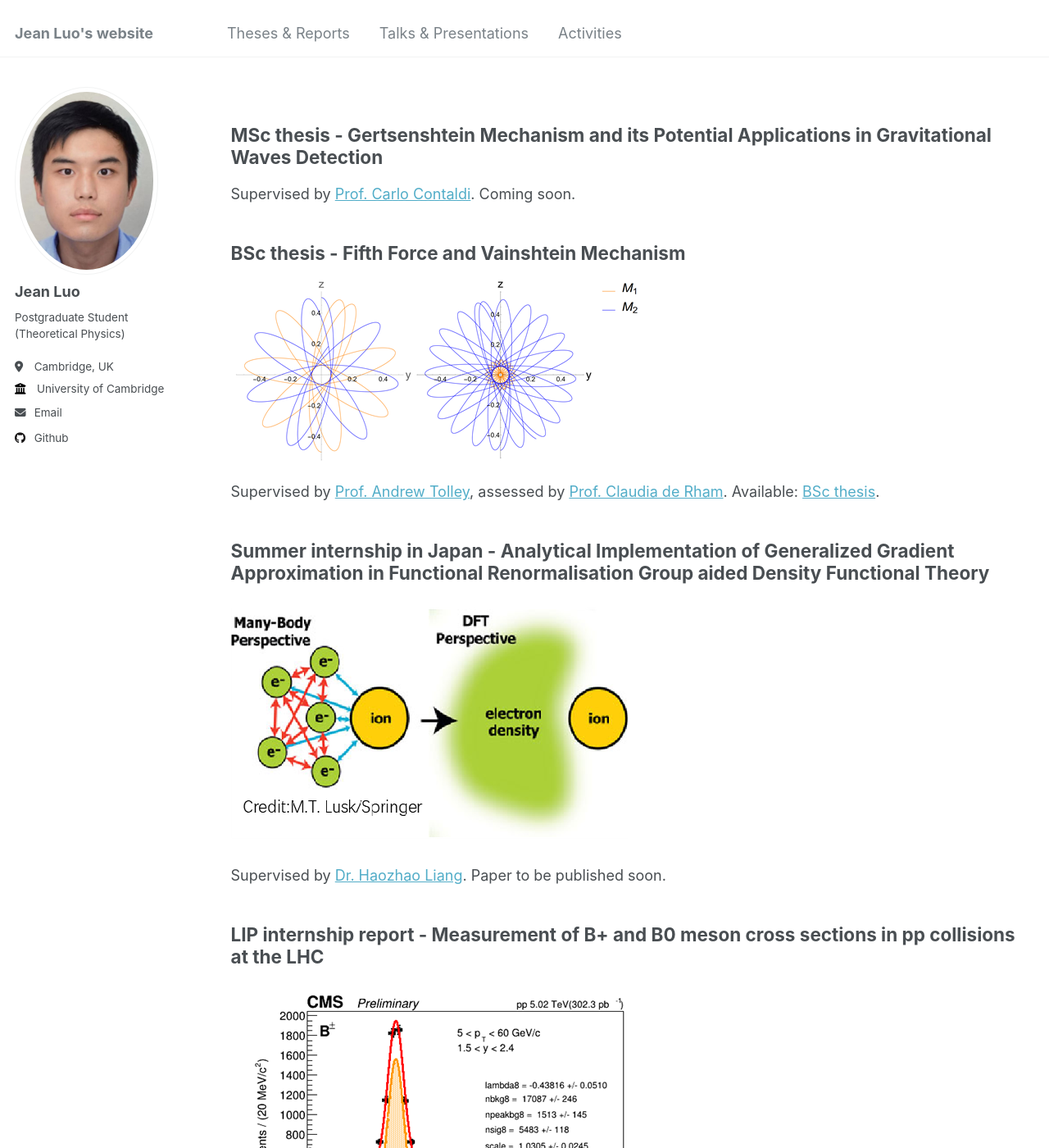
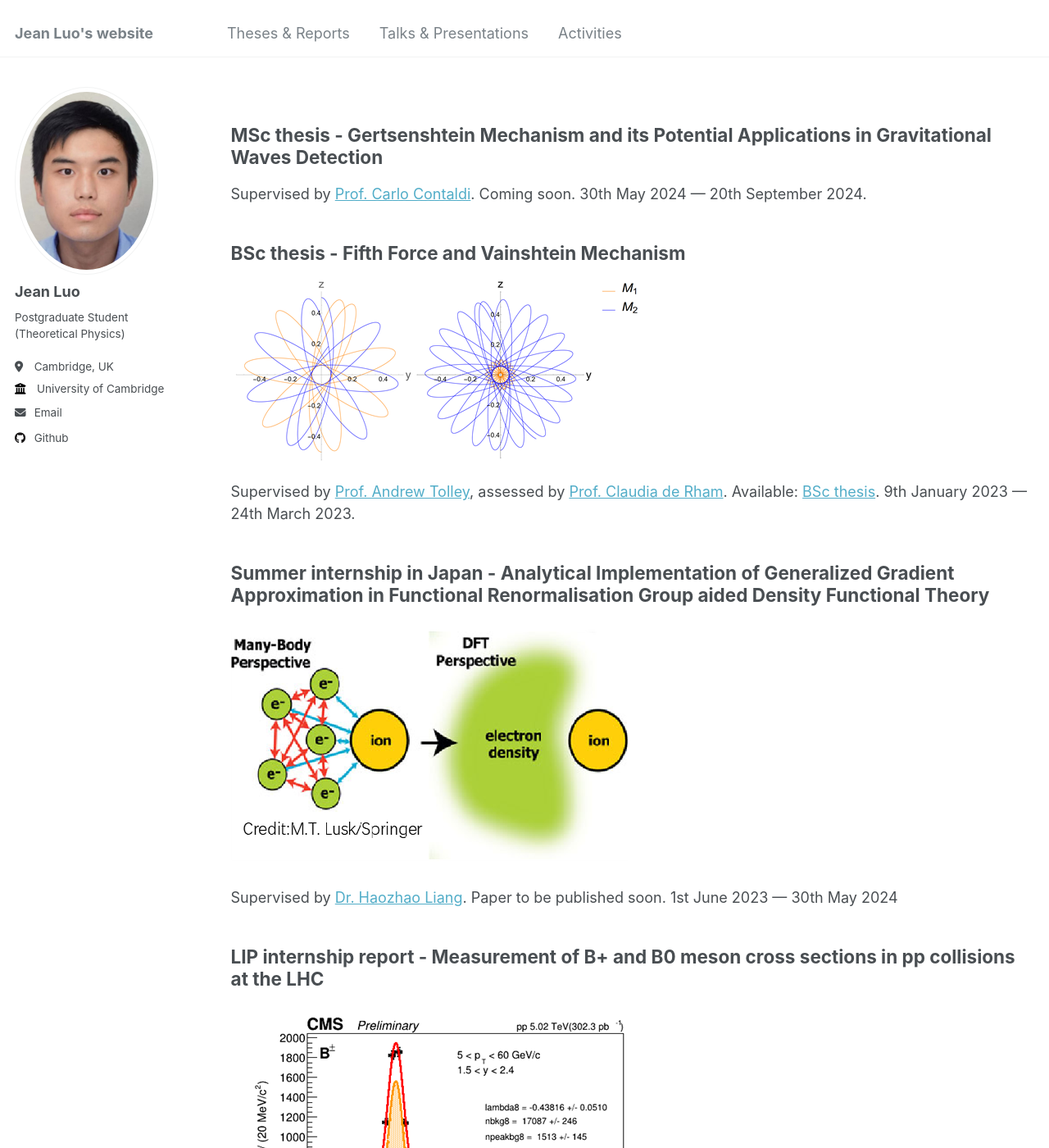
Before and after one commit to JeanYunqiLuo/JeanYunqiLuo.github.io, a Jekyll site: the page built from _pages/cv.md, in a window 1280 px wide and 1400 px high. Shown: the whole window at 82% size. Built offline with Jekyll 4.4.1, drawn with Linux system fonts in a browser that asks for light colours; some of the changed text lies outside the part shown.

Commit message:
Update cv.md

```diff
--- a/_pages/cv.md
+++ b/_pages/cv.md
@@ -11,22 +11,22 @@ redirect_from:
 
 MSc thesis - Gertsenshtein Mechanism and its Potential Applications in Gravitational Waves Detection
 ------
-Supervised by [Prof. Carlo Contaldi](https://profiles.imperial.ac.uk/c.contaldi). Coming soon.
+Supervised by [Prof. Carlo Contaldi](https://profiles.imperial.ac.uk/c.contaldi). Coming soon. 30th May 2024 — 20th September 2024.
 
 BSc thesis - Fifth Force and Vainshtein Mechanism
 ------
 ![alt text](../images/Orbits1.png)
 
-Supervised by [Prof. Andrew Tolley](https://profiles.imperial.ac.uk/a.tolley), assessed by [Prof. Claudia de Rham](https://profiles.imperial.ac.uk/c.de-rham). Available: [BSc thesis](../files/BScThesis.pdf).
+Supervised by [Prof. Andrew Tolley](https://profiles.imperial.ac.uk/a.tolley), assessed by [Prof. Claudia de Rham](https://profiles.imperial.ac.uk/c.de-rham). Available: [BSc thesis](../files/BScThesis.pdf). 9th January 2023 — 24th March 2023.
 
 Summer internship in Japan - Analytical Implementation of Generalized Gradient Approximation in Functional Renormalisation Group aided Density Functional Theory
 ------
 ![alt text](../images/DFTillustration.png)
 
-Supervised by [Dr. Haozhao Liang](https://tnp.phys.s.u-tokyo.ac.jp/en/members.html). Paper to be published soon.
+Supervised by [Dr. Haozhao Liang](https://tnp.phys.s.u-tokyo.ac.jp/en/members.html). Paper to be published soon. 1st June 2023 — 30th May 2024
 
 LIP internship report - Measurement of B+ and B0 meson cross sections in pp collisions at the LHC
 ------
 ![alt text](../images/HEPplot.png)
 
-Supervised by [Prof. Nuno Leonardo](https://www.cienciavitae.pt/portal/en/BA1D-676F-76F5). Available: [LIP report](../files/LIPreport.pdf).
+Supervised by [Prof. Nuno Leonardo](https://www.cienciavitae.pt/portal/en/BA1D-676F-76F5). Available: [LIP report](../files/LIPreport.pdf). 1st July 2022 — 30th September 2022.
```
